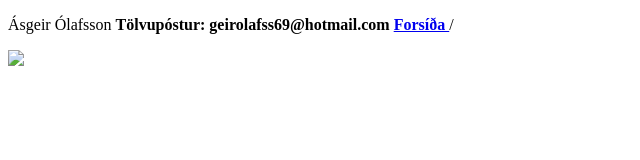
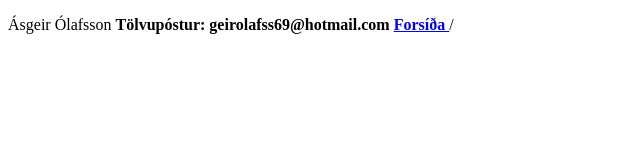
Before and after one commit to kristoferbirgir/Vefforritun-1-V1, a plain HTML site: page about.html in a window 1280 px wide. Shown: the full height of the page, 0-640 px from the left. Drawn offline with Linux system fonts and the light colour scheme.

Commit message:
Update about.html

```diff
--- a/about.html
+++ b/about.html
@@ -6,6 +6,5 @@
   </head>
   <body>
     <p> Ásgeir Ólafsson <strong> Tölvupóstur: geirolafss69@hotmail.com <a href="index.html"> Forsíða </a></strong>/ </p>
-    <img src=“Mynd.jpg” \>
   </body>
 </html>
```
